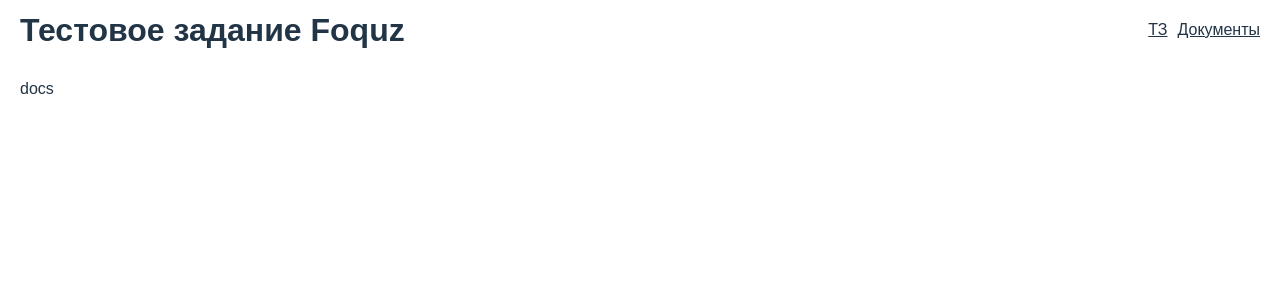
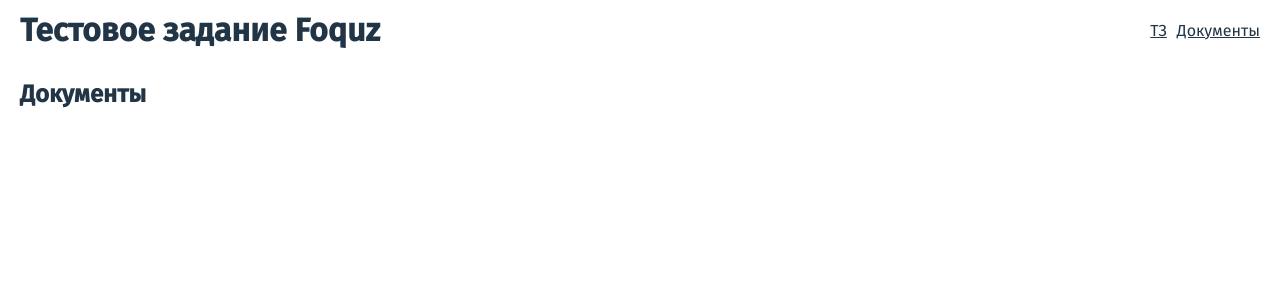
Before and after one commit to DanilChugaev/foquz-docs, a Vue app: page /docs in a window 1280 px wide. Shown: the top 300 px of the page. Built offline with nearby package versions, Linux system fonts and the light colour scheme.

Commit message:
adds fonts

```diff
--- a/index.html
+++ b/index.html
@@ -4,6 +4,9 @@
     <meta charset="UTF-8" />
     <link rel="icon" href="/favicon.ico" />
     <meta name="viewport" content="width=device-width, initial-scale=1.0" />
+    <link rel="preconnect" href="https://fonts.googleapis.com">
+    <link rel="preconnect" href="https://fonts.gstatic.com" crossorigin>
+    <link href="https://fonts.googleapis.com/css2?family=Fira+Sans:wght@400;500&display=swap" rel="stylesheet">
     <title>Vite App</title>
   </head>
   <body>
--- a/src/assets/scss/index.scss
+++ b/src/assets/scss/index.scss
@@ -1,10 +1,4 @@
 @import "./variables/index.scss";
-
-#app {
-    font-family: Avenir, Helvetica, Arial, 'sans-serif';
-    -webkit-font-smoothing: antialiased;
-    -moz-osx-font-smoothing: grayscale;
-}
 
 html,
 body {
@@ -16,5 +10,5 @@ body {
     margin: 0;
     padding: 0;
     box-sizing: border-box;
-    font-family: sans-serif;
+    font-family: 'Fira Sans', sans-serif;
 }
--- a/src/pages/docs.vue
+++ b/src/pages/docs.vue
@@ -1,6 +1,6 @@
 <template>
     <div class="docs">
-        docs
+        <h2>Документы</h2>
     </div>
 </template>
 
--- a/src/pages/index.vue
+++ b/src/pages/index.vue
@@ -5,7 +5,7 @@
         </p>
 
         <p>
-            <a href="https://www.figma.com/file/W7qIKLBDyyRd4pHqy0KCOe/test-front?node-id=3031%3A5" target="__blank">
+            <a href="https://www.figma.com/file/W7qIKLBDyyRd4pHqy0KCOe/test-front?node-id=2053%3A399" target="__blank">
                 Макет в figma
             </a>
 
```
